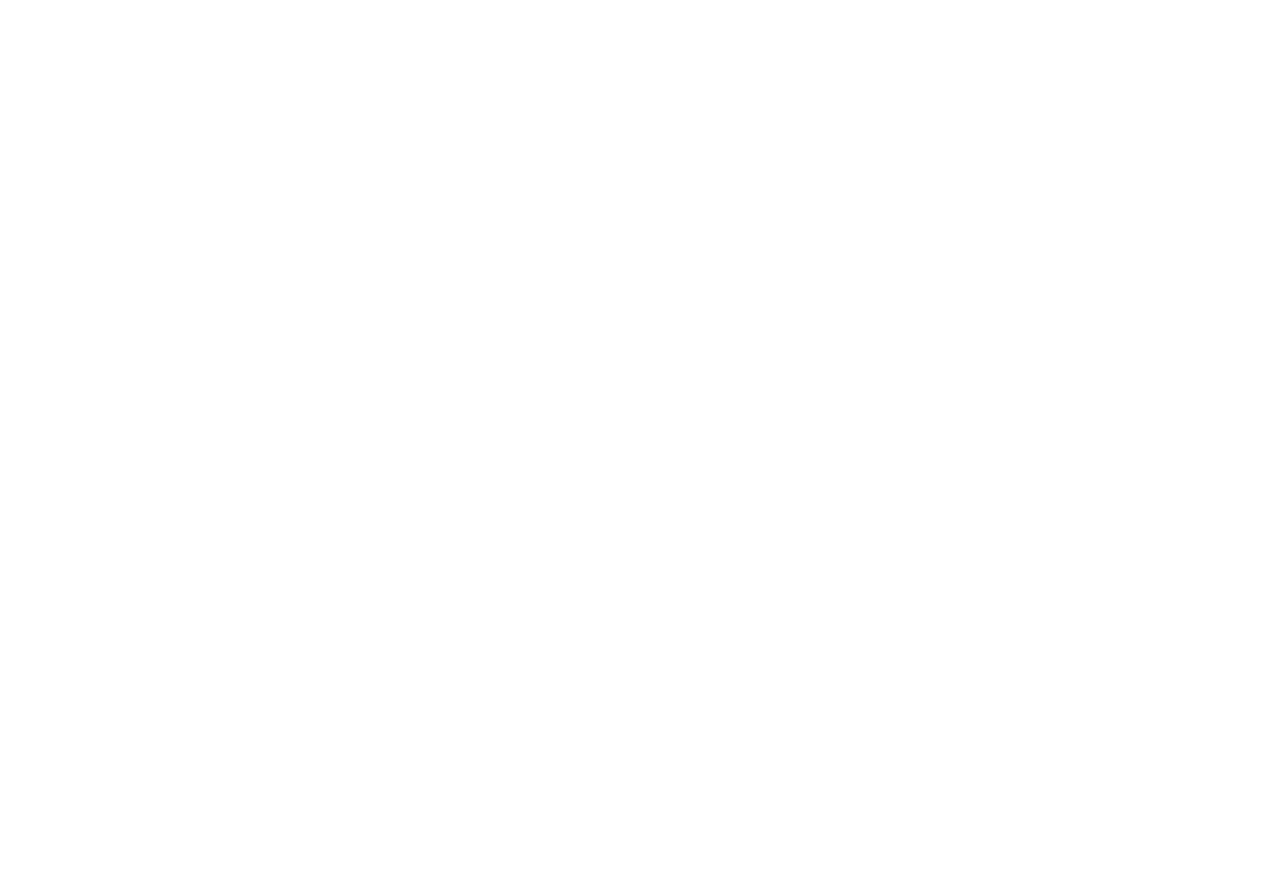
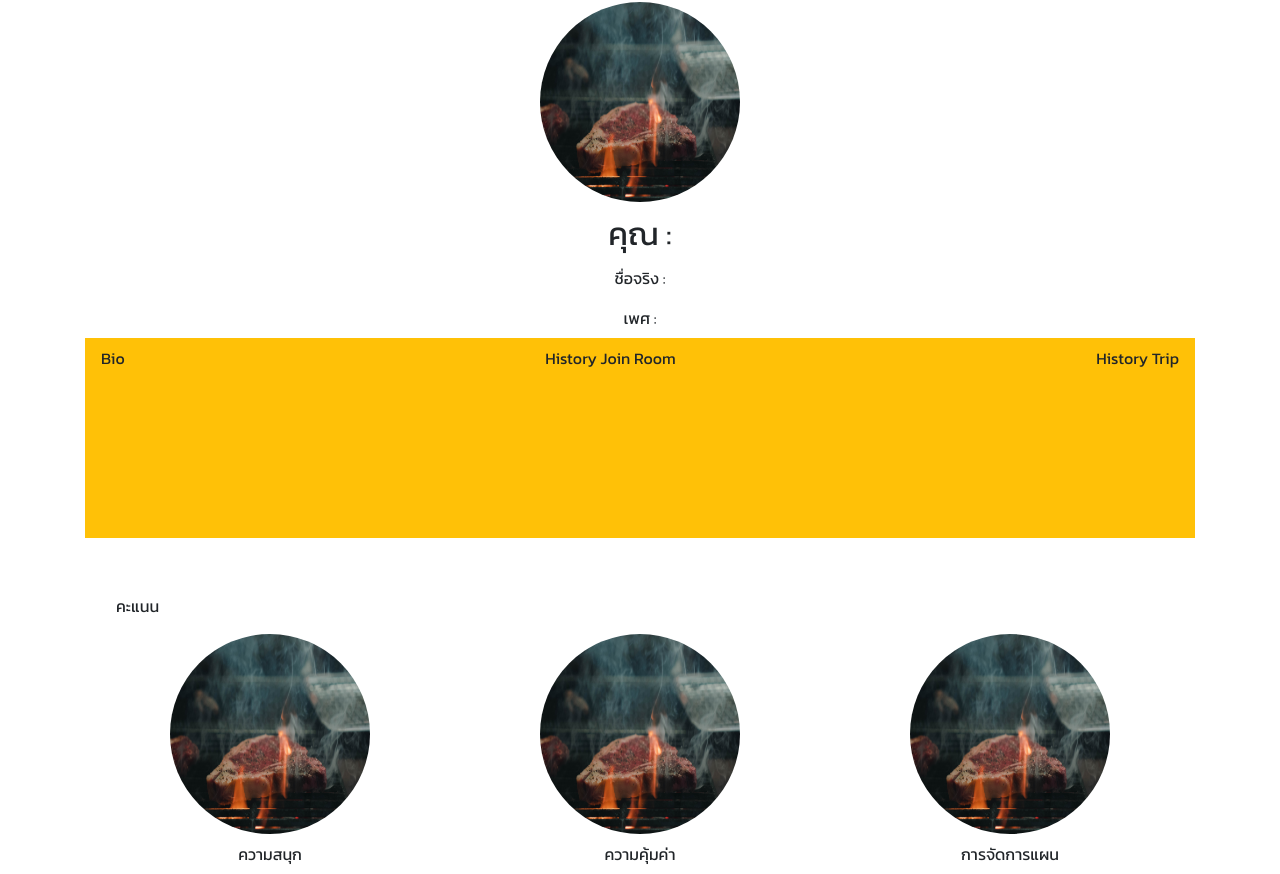
Before and after one commit to romncn/SeniorProject-MrJourney, a React (Create React App) app: page /Profile in a window 1280 px wide. Shown: the part 117-991 px from the top of the page. Before the commit the page ends 800 px from the top, so only its background shows below. Built offline with nearby package versions, Linux system fonts and the light colour scheme.

Commit message:
[ADD]Profile.js => Show Profile in webpage

```diff
--- a/src/index.js
+++ b/src/index.js
@@ -6,6 +6,7 @@
 import CreateTripFinished from './linepage/CreateTripFinished';
 import CreateTripPerDay from './linepage/CreateTripPerDay';
 import Home from './webpage/Home';
+import Profile from './webpage/Profile';
 
 
 // ReactDOM.render
@@ -20,6 +21,7 @@
         <Route path="/CreateTripFinished" component={CreateTripFinished}/>
         <Route path="/CreateTripPerDay" component={CreateTripPerDay}/>
         <Route path="/Home" component={Home}/>
+        <Route path="/Profile" component={Profile}/>
 
     </Router>
     ,document.getElementById('root')
--- a/src/linepage/CreateTripFinished.js
+++ b/src/linepage/CreateTripFinished.js
@@ -31,7 +31,7 @@
                     </Link>
                     <Link to="/CreateTripPerDay">
                         <div className="container py-3">
-                            <button type="button" class="btn btn-outline-warning btn-lg btn-block">ขอให้คุณสนุกกับการเดินทาง</button>
+                            <button type="button" class="btn btn-outline-warning btn-lg btn-block">กลับสู่ห้องแชท</button>
                         </div>
                     </Link>
 
--- a/src/static/css/App.css
+++ b/src/static/css/App.css
@@ -17,3 +17,10 @@
 body {
     font-family: 'Kanit', sans-serif;
 }
+
+.image_outer_container{
+    margin-top: auto;
+    margin-bottom: auto;
+    border-radius: 50%;
+    position: relative;
+  }
--- a/src/webpage/Profile.js
+++ b/src/webpage/Profile.js
@@ -0,0 +1,72 @@
+import React from 'react';
+import NavWebPage from '../components/Nav/NavWebPage';
+import CarouselHeader from '../components/Home/CarouselHeader';
+import ShowRoomBox from '../components/Home/ShowRoomBox';
+import ProfileImg from '../static/img/bg-slide-test-1.jpg';
+import '../static/css/App.css';
+
+class Profile extends React.Component {
+    render() {
+        return (
+            <div>
+                <div className="top-page">
+                    <NavWebPage />
+                </div>
+                <div className="content-page">
+                    <div className="pt-5">
+                        <div className="Profile-Details text-center">
+                            <img src={ProfileImg} class="image_outer_container" height="200px" width="200px" />
+                            <div className="line-name pt-2" style={{ fontSize: "32px" }}>คุณ : </div>
+                            <div className="detail-web pt-2">
+                                <span>ชื่อจริง : </span>
+                                <p /><span>เพศ : </span>
+                            </div>
+                        </div>
+                        <div className="container">
+                            <div className="Profile-show-box mt-2" >
+
+                                <div className="bg-warning" style={{ width: "100%", height: "200px" }}>
+                                    <div className="navbar">
+                                        <div className="Bio-box">
+                                            Bio
+                                        </div>
+                                        <div className="Bio-box">
+                                            History Join Room
+                                        </div>
+                                        <div className="Bio-box">
+                                            History Trip
+                                        </div>
+                                    </div>
+                                    <div className="display-show-box">
+
+                                    </div>
+                                </div>
+
+                            </div>
+                            <div className="Profile-score py-2 mt-5">
+                                <div className="container">
+                                    <div className="text-left pl-3">คะแนน</div><p/>
+                                    <div className="row text-center">
+                                        <div className="col-4">
+                                            <img src={ProfileImg} class="image_outer_container" height="200px" width="200px" />
+                                            <div className="pt-2">ความสนุก</div>
+                                        </div>
+                                        <div className="col-4">
+                                            <img src={ProfileImg} class="image_outer_container" height="200px" width="200px" />
+                                            <div  className="pt-2">ความคุ้มค่า</div>
+                                        </div>
+                                        <div className="col-4">
+                                            <img src={ProfileImg} class="image_outer_container" height="200px" width="200px" />
+                                            <div  className="pt-2">การจัดการแผน</div>
+                                        </div>
+                                    </div>
+                                </div>
+                            </div>
+                        </div>
+                    </div>
+                </div>
+            </div>
+        )
+    }
+}
+export default Profile;
```
